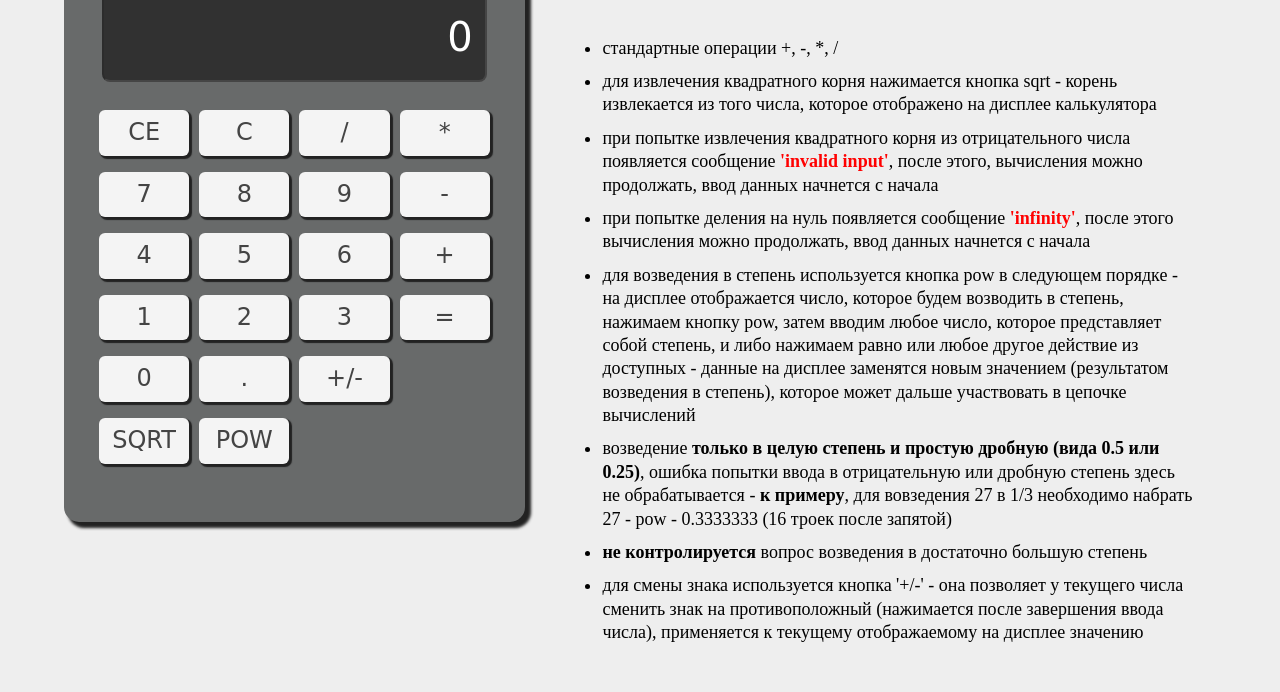
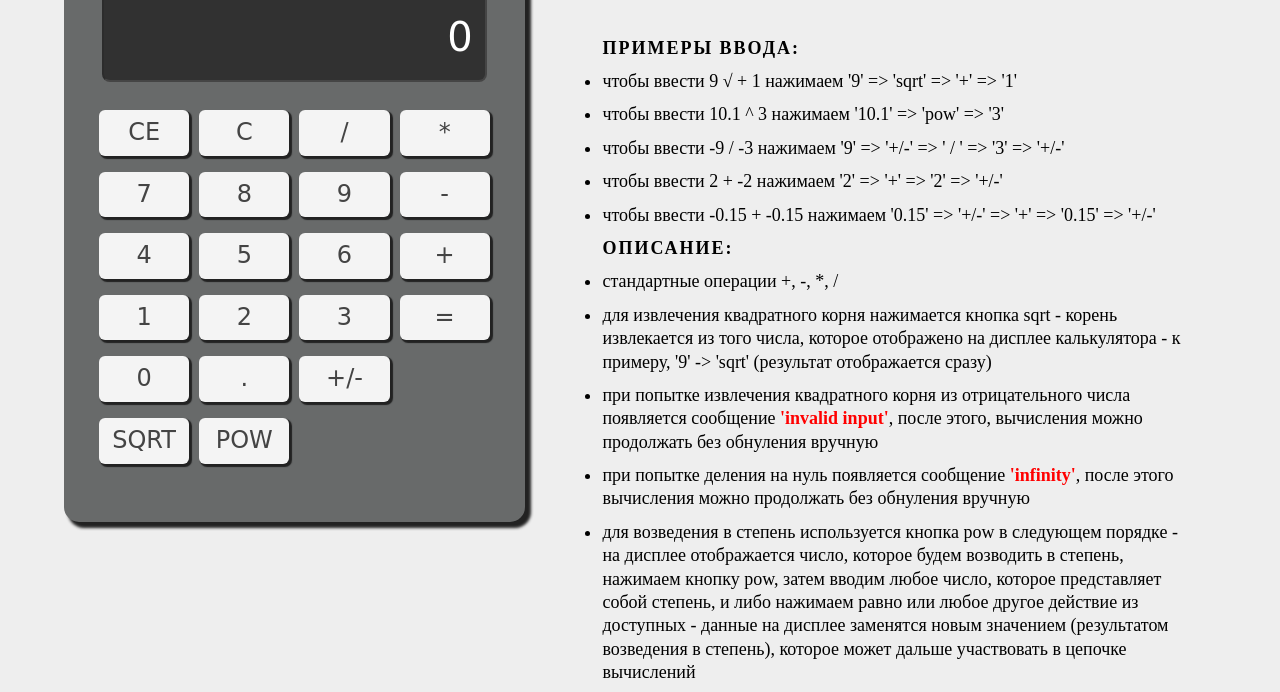
Before and after one commit to mig-marina/calculator, a plain HTML site: page index.html in a window 1280 px wide. Shown: the part 68-760 px from the top of the page. Drawn offline with nearby package versions, Linux system fonts and the light colour scheme; a web font is replaced by a local one.

Commit message:
feat: add description

```diff
--- a/css/style.css
+++ b/css/style.css
@@ -24,6 +24,11 @@ body {
 	width: 40%;
 	float: left;
 	margin-right: 5%;
+}
+.nomarker {
+	list-style-type: none;
+	font-weight: bold;
+	letter-spacing: 2px;
 }
 /*CALCULATOR---STYLES*/
 .wrap-calc {
--- a/index.html
+++ b/index.html
@@ -102,10 +102,18 @@
 		<div class="wrap-info">
 			<h1>simple calculator</h1>
 			<ul class="info-items">
+				<li class="nomarker">ПРИМЕРЫ ВВОДА:</li>
+				<li>чтобы ввести 9 √ + 1 нажимаем '9' => 'sqrt' => '+' => '1'</li>
+				<li>чтобы ввести 10.1 ^ 3 нажимаем '10.1' => 'pow' => '3'</li>
+				<li>чтобы ввести -9 / -3 нажимаем '9' => '+/-' => ' / ' => '3' => '+/-'</li>
+				<li>чтобы ввести 2 + -2 нажимаем '2' => '+' => '2' => '+/-'</li>
+				<li>чтобы ввести -0.15 + -0.15 нажимаем '0.15' => '+/-' => '+' => '0.15' => '+/-'</li>
+
+				<li class="nomarker">ОПИСАНИЕ:</li>
 				<li>стандартные операции +, -, *, /</li>
-				<li>для извлечения квадратного корня нажимается кнопка sqrt - корень извлекается из того числа, которое отображено на дисплее калькулятора</li>
-				<li>при попытке извлечения квадратного корня из отрицательного числа появляется сообщение <strong style="color: red">'invalid input'</strong>, после этого, вычисления можно продолжать, ввод данных начнется с начала</li>
-				<li>при попытке деления на нуль появляется сообщение <strong style="color: red">'infinity'</strong>, после этого вычисления можно продолжать, ввод данных начнется с начала</li>
+				<li>для извлечения квадратного корня нажимается кнопка sqrt - корень извлекается из того числа, которое отображено на дисплее калькулятора - к примеру, '9' -> 'sqrt' (результат отображается сразу)</li>
+				<li>при попытке извлечения квадратного корня из отрицательного числа появляется сообщение <strong style="color: red">'invalid input'</strong>, после этого, вычисления можно продолжать без обнуления вручную</li>
+				<li>при попытке деления на нуль появляется сообщение <strong style="color: red">'infinity'</strong>, после этого вычисления можно продолжать без обнуления вручную</li>
 				<li>для возведения в степень используется кнопка pow в следующем порядке - на дисплее отображается число, которое будем возводить в степень, нажимаем кнопку pow, затем вводим любое число, которое представляет собой степень, и либо нажимаем равно или любое другое действие из доступных - данные на дисплее заменятся новым значением (результатом возведения в степень), которое может дальше участвовать в цепочке вычислений</li>
 				<li>возведение <strong>только в целую степень и простую дробную (вида 0.5 или 0.25)</strong>, ошибка попытки ввода в отрицательную или дробную степень здесь не обрабатывается - <strong>к примеру</strong>, для вовзедения 27 в 1/3 необходимо набрать 27 - pow - 0.3333333 (16 троек после запятой)</li>
 				<li><strong>не контролируется</strong> вопрос возведения в достаточно большую степень</li>
```
